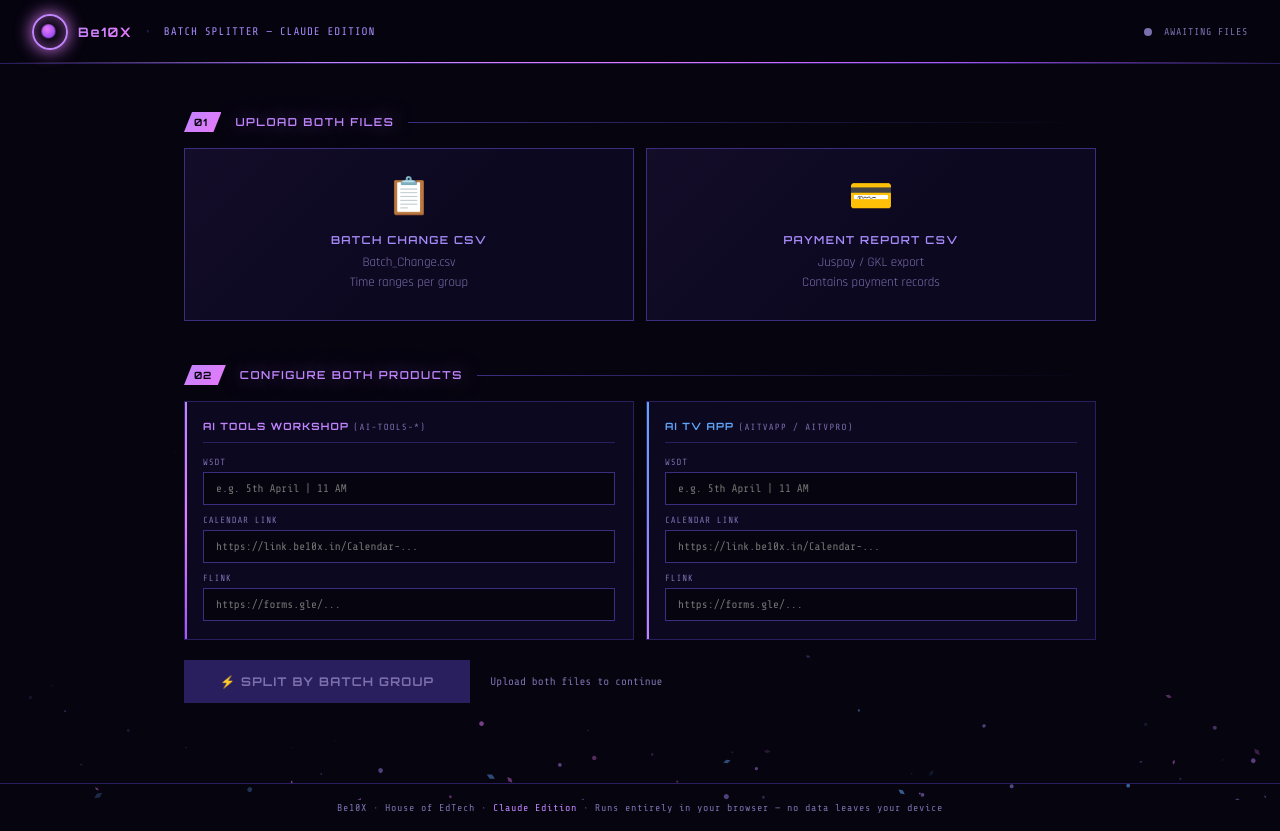
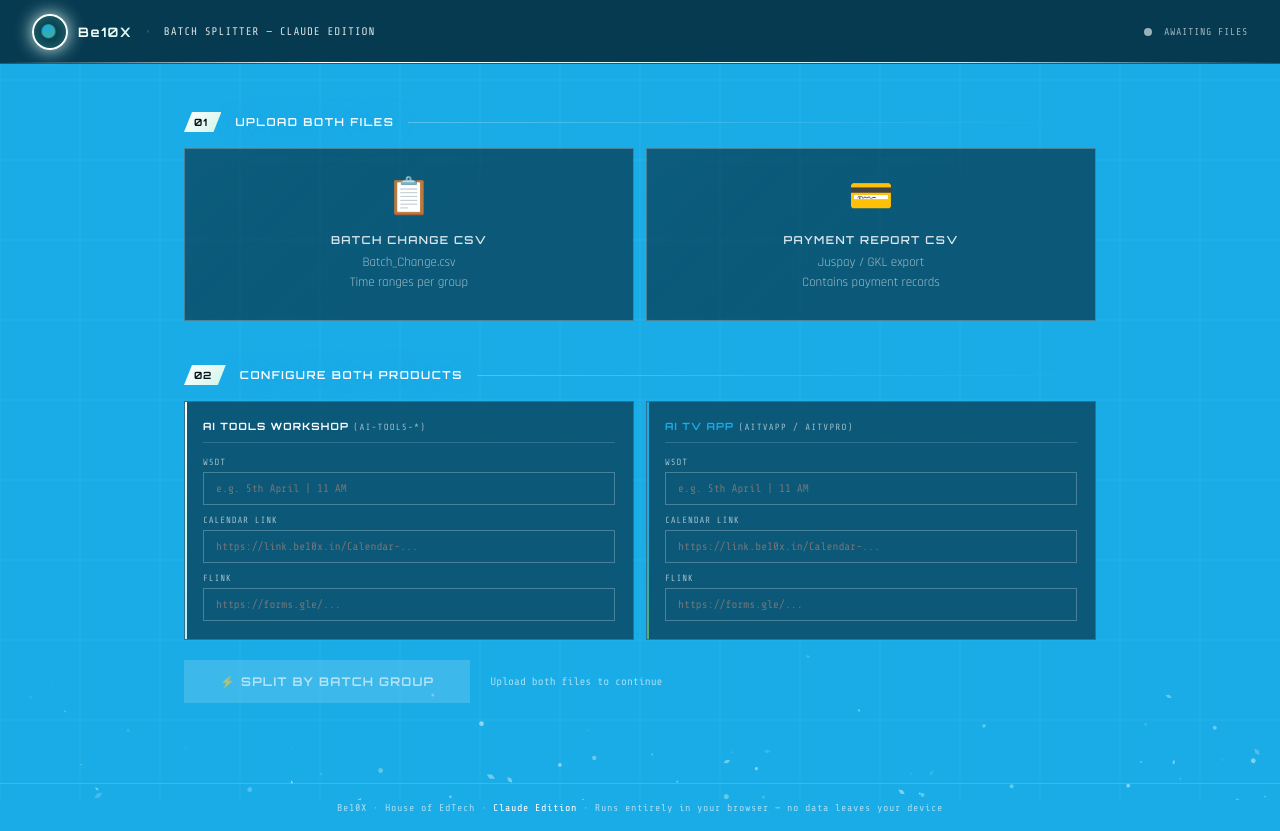
Before and after one commit to AmuseArafat0/batch-splitter, a plain HTML site: page index.html in a window 1280 px wide. Drawn offline with nearby package versions, Linux system fonts and the light colour scheme.

Commit message:
Update index.html

```diff
--- a/index.html
+++ b/index.html
@@ -9,27 +9,27 @@
 <script src="https://cdnjs.cloudflare.com/ajax/libs/jszip/3.10.1/jszip.min.js"></script>
 <style>
 :root {
-  --bg:#06040f;
-  --s1:#0c0820;
-  --s2:#120e2e;
-  --s3:#1a1240;
-  --border:#2a1f5e;
-  --border2:#3d2d80;
-  --claude:#c084fc;
-  --claude2:#e879f9;
-  --claude3:#a855f7;
-  --cg:rgba(192,132,252,.12);
-  --cb:rgba(192,132,252,.06);
-  --g:#34d399;
-  --gb:rgba(52,211,153,.12);
+  --bg:transparent;
+  --s1:rgba(0,20,30,.55);
+  --s2:rgba(0,15,25,.65);
+  --s3:rgba(0,25,35,.50);
+  --border:rgba(255,255,255,.15);
+  --border2:rgba(255,255,255,.25);
+  --claude:#ffffff;
+  --claude2:#d0f5e8;
+  --claude3:#b8ecff;
+  --cg:rgba(26,172,231,.12);
+  --cb:rgba(26,172,231,.06);
+  --g:#4fb07d;
+  --gb:rgba(79,176,125,.12);
   --r:#f87171;
   --rb:rgba(248,113,113,.12);
-  --b:#60a5fa;
-  --bb:rgba(96,165,250,.10);
+  --b:#1aace7;
+  --bb:rgba(26,172,231,.10);
   --gold:#fbbf24;
-  --t:#ede9fe;
-  --tm:#7c6fad;
-  --td:#a78bfa;
+  --t:#ffffff;
+  --tm:rgba(255,255,255,.6);
+  --td:rgba(255,255,255,.85);
   --mono:'Share Tech Mono',monospace;
   --sans:'Rajdhani',sans-serif;
   --orb:'Orbitron',sans-serif;
@@ -37,7 +37,7 @@
 *,*::before,*::after{box-sizing:border-box;margin:0;padding:0;}
 
 body {
-  background:var(--bg);
+  background:#1aace7;
   color:var(--t);
   font-family:var(--sans);
   min-height:100vh;
@@ -54,7 +54,7 @@
 .hdr {
   display:flex;align-items:center;gap:14px;padding:0 32px;height:64px;
   border-bottom:1px solid var(--border);
-  background:rgba(6,4,15,.92);
+  background:rgba(0,20,30,.75);
   backdrop-filter:blur(12px);
   position:sticky;top:0;z-index:200;
 }
@@ -77,12 +77,12 @@
   animation:eyePulse 3s ease-in-out infinite;
 }
 @keyframes eyePulse {
-  0%,100%{box-shadow:0 0 8px var(--claude),inset 0 0 8px rgba(192,132,252,.3);}
-  50%{box-shadow:0 0 20px var(--claude2),inset 0 0 16px rgba(232,121,249,.5);}
+  0%,100%{box-shadow:0 0 8px var(--claude),inset 0 0 8px rgba(26,172,231,.3);}
+  50%{box-shadow:0 0 20px var(--claude2),inset 0 0 16px rgba(79,176,125,.5);}
 }
 .logo-eye::before {
   content:'';width:14px;height:14px;border-radius:50%;
-  background:radial-gradient(circle at 40% 35%, #e879f9, #7c3aed);
+  background:radial-gradient(circle at 40% 35%, #1aace7, #4fb07d);
   animation:pupilMove 6s ease-in-out infinite;
 }
 @keyframes pupilMove {
@@ -111,7 +111,7 @@
 }
 @keyframes dotGlow {
   0%,100%{box-shadow:0 0 4px var(--g);}
-  50%{box-shadow:0 0 12px var(--g),0 0 20px rgba(52,211,153,.4);}
+  50%{box-shadow:0 0 12px var(--g),0 0 20px rgba(79,176,125,.4);}
 }
 .hdr-note{font-family:var(--mono);font-size:10px;color:var(--tm);letter-spacing:.06em;}
 
@@ -123,7 +123,7 @@
 .step:first-child{margin-top:0;}
 .step-n {
   font-family:var(--orb);font-size:10px;font-weight:700;
-  color:#06040f;
+  color:#061218;
   background:linear-gradient(135deg,var(--claude),var(--claude2));
   padding:4px 8px;letter-spacing:.06em;
   clip-path:polygon(8px 0%,100% 0%,calc(100% - 8px) 100%,0% 100%);
@@ -133,7 +133,7 @@
   font-family:var(--orb);font-size:11px;font-weight:600;
   letter-spacing:.14em;text-transform:uppercase;
   color:var(--claude);
-  text-shadow:0 0 20px rgba(192,132,252,.6);
+  text-shadow:0 0 20px rgba(26,172,231,.6);
 }
 .step-line{flex:1;height:1px;background:linear-gradient(90deg,var(--border2),transparent);}
 
@@ -151,7 +151,7 @@
 }
 .drop::before {
   content:'';position:absolute;inset:0;
-  background:linear-gradient(135deg,rgba(192,132,252,.04),transparent 60%);
+  background:linear-gradient(135deg,rgba(26,172,231,.04),transparent 60%);
   pointer-events:none;
 }
 .drop::after {
@@ -161,8 +161,8 @@
 }
 .drop:hover::after,.drop.over::after{left:100%;}
 .drop input[type=file]{position:absolute;inset:0;opacity:0;cursor:pointer;width:100%;height:100%;}
-.drop:hover,.drop.over{border-color:var(--claude);background:rgba(192,132,252,.06);box-shadow:0 0 30px rgba(192,132,252,.1),inset 0 0 20px rgba(192,132,252,.04);}
-.drop.ok{border-color:var(--g);border-style:solid;background:var(--gb);box-shadow:0 0 20px rgba(52,211,153,.1);}
+.drop:hover,.drop.over{border-color:var(--claude);background:rgba(26,172,231,.06);box-shadow:0 0 30px rgba(26,172,231,.1),inset 0 0 20px rgba(26,172,231,.04);}
+.drop.ok{border-color:var(--g);border-style:solid;background:var(--gb);box-shadow:0 0 20px rgba(79,176,125,.1);}
 
 .drop-ico{font-size:36px;margin-bottom:12px;display:block;line-height:1;animation:floatIco 3s ease-in-out infinite;}
 @keyframes floatIco {
@@ -196,7 +196,7 @@
 .config-panel{background:var(--s1);border:1px solid var(--border);padding:18px;position:relative;overflow:hidden;}
 .config-panel::after{content:'';position:absolute;top:0;left:0;bottom:0;width:2px;}
 .config-panel.ai-panel::after{background:linear-gradient(180deg,var(--claude),var(--claude2),var(--claude3));}
-.config-panel.tv-panel::after{background:linear-gradient(180deg,var(--b),#818cf8,#c084fc);}
+.config-panel.tv-panel::after{background:linear-gradient(180deg,var(--b),#1aace7,#4fb07d);}
 .config-title{font-family:var(--orb);font-size:10px;font-weight:700;letter-spacing:.12em;text-transform:uppercase;margin-bottom:14px;padding-bottom:10px;border-bottom:1px solid var(--border);}
 .config-title.ai{color:var(--claude);}
 .config-title.tv{color:var(--b);}
@@ -209,8 +209,8 @@
   padding:9px 12px;font-family:var(--mono);font-size:11px;outline:none;
   transition:border-color .15s,box-shadow .15s;
 }
-.field input:focus{border-color:var(--claude);box-shadow:0 0 0 2px rgba(192,132,252,.15);}
-.field input.tv-input:focus{border-color:var(--b);box-shadow:0 0 0 2px rgba(96,165,250,.15);}
+.field input:focus{border-color:var(--claude);box-shadow:0 0 0 2px rgba(26,172,231,.15);}
+.field input.tv-input:focus{border-color:var(--b);box-shadow:0 0 0 2px rgba(26,172,231,.15);}
 
 /* ─── RUN BUTTON ─── */
 .run-row{display:flex;align-items:center;gap:20px;flex-wrap:wrap;}
@@ -218,7 +218,7 @@
   font-family:var(--orb);font-size:12px;font-weight:700;
   letter-spacing:.1em;text-transform:uppercase;
   background:linear-gradient(135deg,var(--claude3),var(--claude2));
-  color:#06040f;
+  color:#061218;
   border:none;padding:14px 36px;cursor:pointer;
   transition:all .2s;
   position:relative;overflow:hidden;
@@ -232,7 +232,7 @@
   transition:transform .4s;
 }
 .btn-run:hover:not(:disabled)::before{transform:translateX(100%);}
-.btn-run:hover:not(:disabled){box-shadow:0 0 30px rgba(192,132,252,.5),0 0 60px rgba(192,132,252,.2);transform:translateY(-2px);}
+.btn-run:hover:not(:disabled){box-shadow:0 0 30px rgba(26,172,231,.5),0 0 60px rgba(26,172,231,.2);transform:translateY(-2px);}
 .btn-run:disabled{background:var(--border);color:var(--tm);cursor:not-allowed;clip-path:none;}
 .run-hint{font-family:var(--mono);font-size:11px;color:var(--tm);}
 
@@ -243,9 +243,9 @@
 @media(max-width:560px){.stats{grid-template-columns:1fr 1fr;}}
 .stat{background:var(--s1);padding:20px 16px;text-align:center;position:relative;overflow:hidden;}
 .stat::before{content:'';position:absolute;bottom:0;left:0;right:0;height:1px;background:linear-gradient(90deg,transparent,var(--claude3),transparent);}
-.stat-n{font-family:var(--orb);font-size:28px;font-weight:700;color:var(--claude);line-height:1;margin-bottom:6px;text-shadow:0 0 20px rgba(192,132,252,.5);}
-.stat-n.g{color:var(--g);text-shadow:0 0 20px rgba(52,211,153,.5);}
-.stat-n.b{color:var(--b);text-shadow:0 0 20px rgba(96,165,250,.5);}
+.stat-n{font-family:var(--orb);font-size:28px;font-weight:700;color:var(--claude);line-height:1;margin-bottom:6px;text-shadow:0 0 20px rgba(26,172,231,.5);}
+.stat-n.g{color:var(--g);text-shadow:0 0 20px rgba(79,176,125,.5);}
+.stat-n.b{color:var(--b);text-shadow:0 0 20px rgba(26,172,231,.5);}
 .stat-n.r{color:var(--r);text-shadow:0 0 20px rgba(248,113,113,.4);}
 .stat-l{font-family:var(--sans);font-size:11px;color:var(--tm);letter-spacing:.06em;text-transform:uppercase;}
 
@@ -253,11 +253,11 @@
 .dl-lbl{font-family:var(--mono);font-size:10px;color:var(--tm);letter-spacing:.1em;text-transform:uppercase;}
 .btn-zip {
   font-family:var(--orb);font-size:10px;font-weight:700;letter-spacing:.08em;text-transform:uppercase;
-  background:linear-gradient(135deg,var(--g),#059669);color:#06040f;
+  background:linear-gradient(135deg,var(--g),#2d8a5a);color:#061218;
   border:none;padding:10px 22px;cursor:pointer;transition:all .2s;
   display:flex;align-items:center;gap:8px;
 }
-.btn-zip:hover{box-shadow:0 0 20px rgba(52,211,153,.4);transform:translateY(-1px);}
+.btn-zip:hover{box-shadow:0 0 20px rgba(79,176,125,.4);transform:translateY(-1px);}
 
 /* ─── TABLE ─── */
 .twrap{overflow-x:auto;border:1px solid var(--border);}
@@ -265,8 +265,8 @@
   font-family:var(--orb);font-size:10px;font-weight:700;letter-spacing:.14em;
   text-transform:uppercase;margin-bottom:8px;display:flex;align-items:center;gap:10px;
 }
-.section-label.ai{color:var(--claude);text-shadow:0 0 15px rgba(192,132,252,.5);}
-.section-label.tv{color:var(--b);text-shadow:0 0 15px rgba(96,165,250,.5);}
+.section-label.ai{color:var(--claude);text-shadow:0 0 15px rgba(26,172,231,.5);}
+.section-label.tv{color:var(--b);text-shadow:0 0 15px rgba(26,172,231,.5);}
 .section-label span{flex:1;height:1px;background:var(--border);display:block;}
 
 table{width:100%;border-collapse:collapse;font-size:12px;}
@@ -281,14 +281,14 @@
 tbody tr:hover td{background:var(--s2);}
 tbody td{padding:10px 14px;vertical-align:middle;}
 .badge{display:inline-block;padding:3px 8px;font-family:var(--mono);font-size:10px;font-weight:700;}
-.bg{background:var(--gb);color:var(--g);border:1px solid rgba(52,211,153,.3);}
+.bg{background:var(--gb);color:var(--g);border:1px solid rgba(79,176,125,.3);}
 .br{background:var(--rb);color:var(--r);border:1px solid rgba(248,113,113,.3);}
 .btn-dl {
   font-family:var(--mono);font-size:10px;font-weight:700;letter-spacing:.06em;text-transform:uppercase;
   background:var(--s3);color:var(--td);border:1px solid var(--border2);padding:7px 14px;
   cursor:pointer;transition:all .15s;white-space:nowrap;
 }
-.btn-dl:hover{border-color:var(--claude);color:var(--claude);background:var(--cg);box-shadow:0 0 10px rgba(192,132,252,.2);}
+.btn-dl:hover{border-color:var(--claude);color:var(--claude);background:var(--cg);box-shadow:0 0 10px rgba(26,172,231,.2);}
 .sm{font-family:var(--mono);font-size:10px;color:var(--td);}
 .mu{color:var(--tm);}
 
@@ -301,7 +301,7 @@
 /* ─── OVERLAY ─── */
 .ov{
   display:none;position:fixed;inset:0;
-  background:rgba(6,4,15,.95);
+  background:rgba(0,20,30,.92);
   z-index:999;align-items:center;justify-content:center;flex-direction:column;gap:18px;
   backdrop-filter:blur(4px);
 }
@@ -330,10 +330,10 @@
 }
 @keyframes spinR{to{transform:rotate(360deg);}}
 @keyframes corePulse{
-  0%,100%{box-shadow:0 0 6px var(--claude2),0 0 14px rgba(232,121,249,.5);}
-  50%{box-shadow:0 0 16px var(--claude2),0 0 30px rgba(232,121,249,.7);}
+  0%,100%{box-shadow:0 0 6px var(--claude2),0 0 14px rgba(79,176,125,.5);}
+  50%{box-shadow:0 0 16px var(--claude2),0 0 30px rgba(79,176,125,.7);}
 }
-.sp1{font-family:var(--orb);font-size:13px;font-weight:700;color:var(--claude);letter-spacing:.14em;text-shadow:0 0 20px rgba(192,132,252,.6);}
+.sp1{font-family:var(--orb);font-size:13px;font-weight:700;color:var(--claude);letter-spacing:.14em;text-shadow:0 0 20px rgba(26,172,231,.6);}
 .sp2{font-family:var(--mono);font-size:10px;color:var(--tm);}
 
 /* ─── FOOTER ─── */
@@ -530,7 +530,7 @@
   function resize(){W=canvas.width=window.innerWidth;H=canvas.height=window.innerHeight;}
   resize();window.addEventListener('resize',resize);
 
-  const COLORS=['rgba(192,132,252,','rgba(232,121,249,','rgba(96,165,250,','rgba(167,139,250,'];
+  const COLORS=['rgba(255,255,255,','rgba(255,255,255,','rgba(210,245,255,','rgba(180,240,220,'];
 
   function Particle(){
     this.x=Math.random()*W;
@@ -555,10 +555,12 @@
   }
 
   function draw(){
-    ctx.clearRect(0,0,W,H);
+    // solid background
+    ctx.fillStyle='#1aace7';
+    ctx.fillRect(0,0,W,H);
 
     // grid lines
-    ctx.strokeStyle='rgba(42,31,94,.15)';
+    ctx.strokeStyle='rgba(255,255,255,.12)';
     ctx.lineWidth=.5;
     const gs=80;
     for(let x=0;x<W;x+=gs){ctx.beginPath();ctx.moveTo(x,0);ctx.lineTo(x,H);ctx.stroke();}
```
